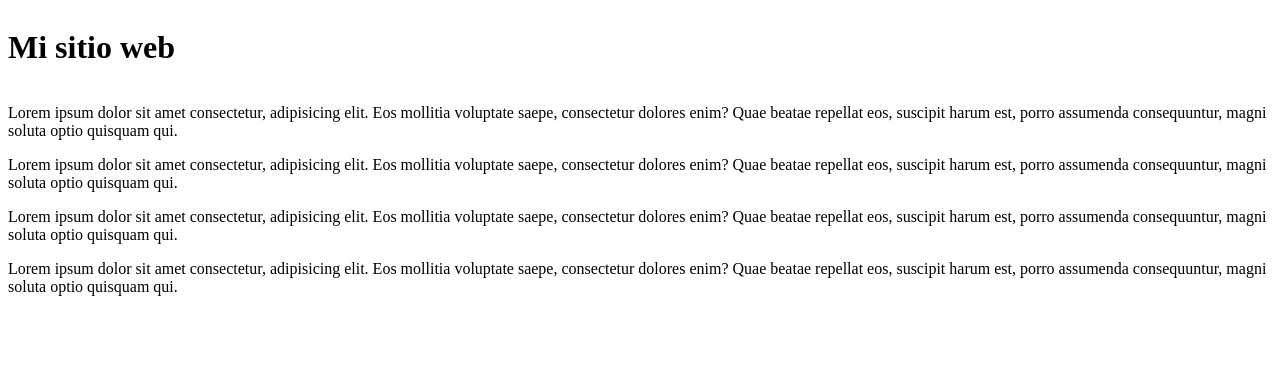
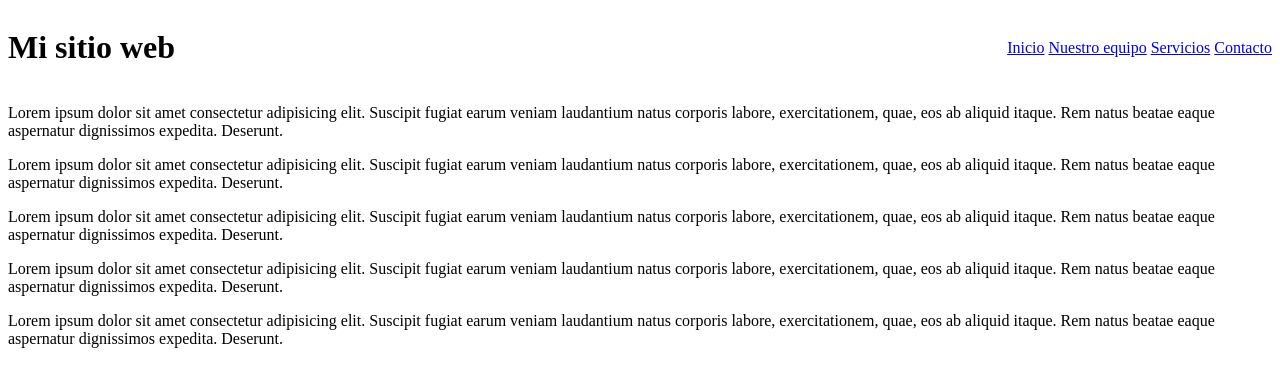
Before and after one commit to roldanlihugo/miweb, a plain HTML site: page index.html in a window 1280 px wide. Drawn offline with Linux system fonts and the light colour scheme.

Commit message:
Modificando estructuras de los header

```diff
--- a/index.html
+++ b/index.html
@@ -5,18 +5,24 @@
     <link rel="stylesheet" href="css/main.css">
     <title>Document</title>
 </head>
-<body>
+
     <div class="container"></div>
         <header>
             <h1 class="logo">Mi sitio web</h1>
             <ul>
+                <li>
+                    <a href="#">Inicio</a>
+                    <a href="#">Nuestro equipo</a>
+                    <a href="#">Servicios</a>
+                    <a href="#">Contacto</a>
+                </li>
             </ul>
         </header>
 <main>
-        <p>Lorem ipsum dolor sit amet consectetur, adipisicing elit. Eos mollitia voluptate saepe, consectetur dolores enim? Quae beatae repellat eos, suscipit harum est, porro assumenda consequuntur, magni soluta optio quisquam qui.</p>
-        <p>Lorem ipsum dolor sit amet consectetur, adipisicing elit. Eos mollitia voluptate saepe, consectetur dolores enim? Quae beatae repellat eos, suscipit harum est, porro assumenda consequuntur, magni soluta optio quisquam qui.</p>
-        <p>Lorem ipsum dolor sit amet consectetur, adipisicing elit. Eos mollitia voluptate saepe, consectetur dolores enim? Quae beatae repellat eos, suscipit harum est, porro assumenda consequuntur, magni soluta optio quisquam qui.</p>
-        <p>Lorem ipsum dolor sit amet consectetur, adipisicing elit. Eos mollitia voluptate saepe, consectetur dolores enim? Quae beatae repellat eos, suscipit harum est, porro assumenda consequuntur, magni soluta optio quisquam qui.</p>
+    <p>Lorem ipsum dolor sit amet consectetur adipisicing elit. Suscipit fugiat earum veniam laudantium natus corporis labore, exercitationem, quae, eos ab aliquid itaque. Rem natus beatae eaque aspernatur dignissimos expedita. Deserunt.</p>
+    <p>Lorem ipsum dolor sit amet consectetur adipisicing elit. Suscipit fugiat earum veniam laudantium natus corporis labore, exercitationem, quae, eos ab aliquid itaque. Rem natus beatae eaque aspernatur dignissimos expedita. Deserunt.</p>
+    <p>Lorem ipsum dolor sit amet consectetur adipisicing elit. Suscipit fugiat earum veniam laudantium natus corporis labore, exercitationem, quae, eos ab aliquid itaque. Rem natus beatae eaque aspernatur dignissimos expedita. Deserunt.</p>
+    <p>Lorem ipsum dolor sit amet consectetur adipisicing elit. Suscipit fugiat earum veniam laudantium natus corporis labore, exercitationem, quae, eos ab aliquid itaque. Rem natus beatae eaque aspernatur dignissimos expedita. Deserunt.</p>
+    <p>Lorem ipsum dolor sit amet consectetur adipisicing elit. Suscipit fugiat earum veniam laudantium natus corporis labore, exercitationem, quae, eos ab aliquid itaque. Rem natus beatae eaque aspernatur dignissimos expedita. Deserunt.</p>
 </main>
-</body>
 </html>
```
Lines whose indentation alone changed are shown as unchanged.
